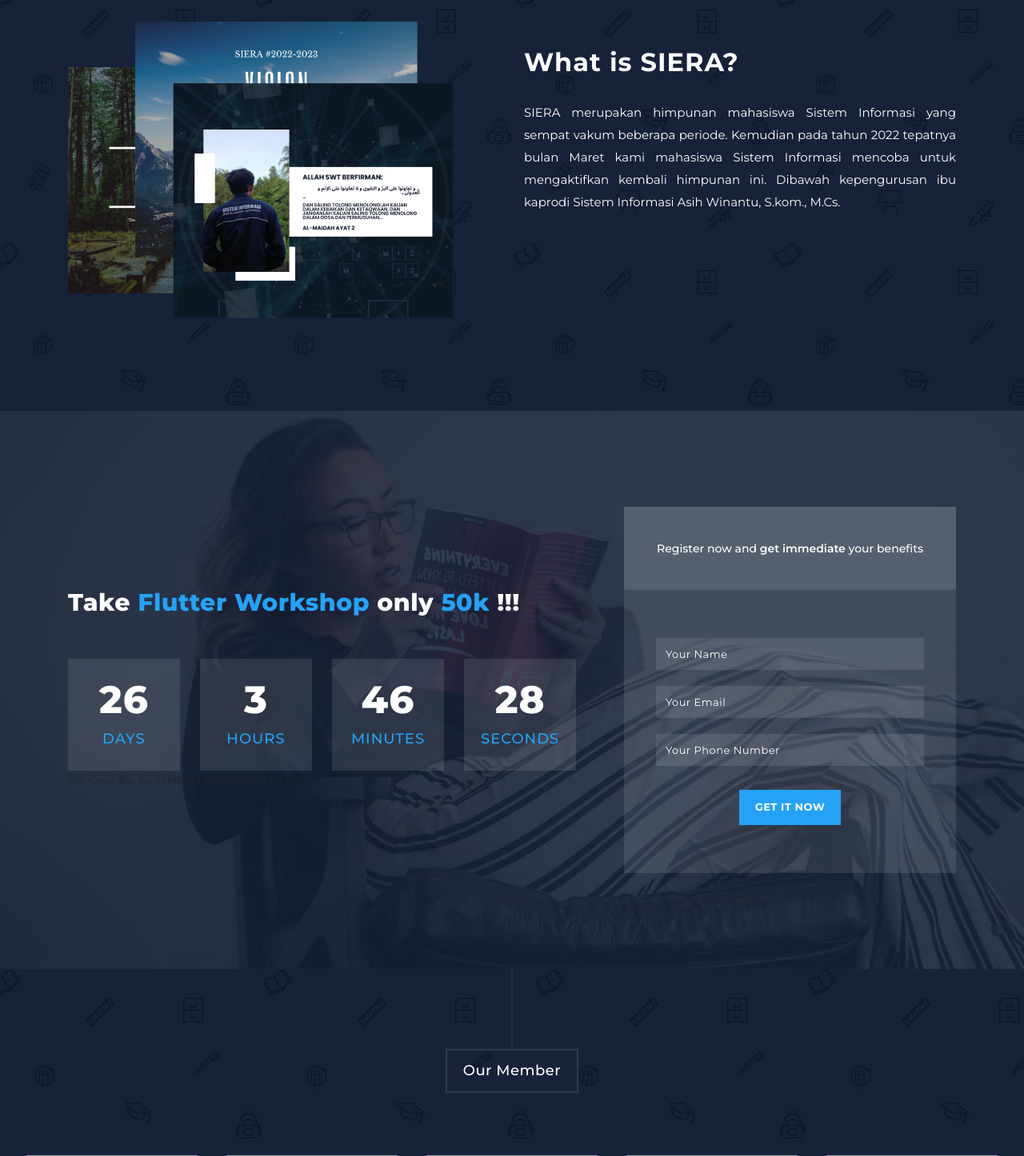
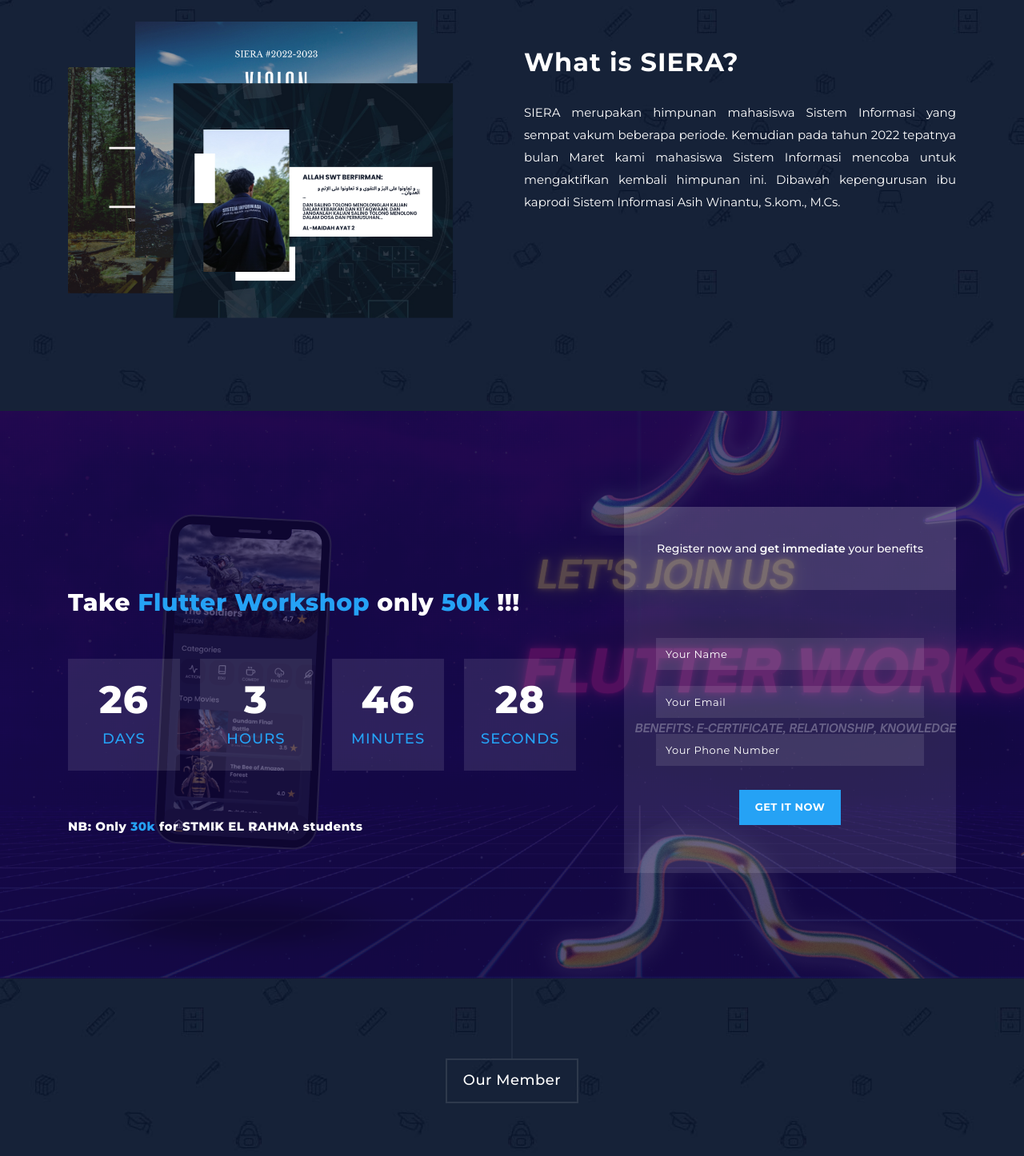
Before and after one commit to hmpsiera/hmpsiera.github.io, a PHP site: page / in a window 1280 px wide. Shown: the part 1149-2595 px from the top of the page at 80% size. Run offline with PHP 8.4, Linux system fonts and the light colour scheme; some libraries are stand-ins or nearby versions; grey boxes are pictures that could not be loaded.

Commit message:
push css
push advice bos
by fajri

```diff
--- a/assets/css/templatemo-grad-school.css
+++ b/assets/css/templatemo-grad-school.css
@@ -8,7 +8,7 @@
 
 
 @import url(fontawesome.css);
-@import url("<link href="https://fonts.googleapis.com/css?family=Montserrat:100,200,300,400,500,600,700,800,900" rel="stylesheet">");
+@import url(https://fonts.googleapis.com/css?family=Montserrat:100,200,300,400,500,600,700,800,900) (rel="stylesheet");
 body {
     font-family: 'Montserrat', sans-serif;
 }
@@ -496,6 +496,7 @@
     background-size: cover;
     padding-bottom: 100px;
 }
+
 
 #tabs {
   text-align: center;
@@ -621,7 +622,7 @@
 /* Coming Soon */
 
 section.coming-soon {
-    background-image: url(../images/coming-soon-bg.jpg);
+    background-image: url(../images/coming-soon-bg.png);
     background-repeat: no-repeat;
     background-size: cover;
     background-color: #172238;
@@ -643,6 +644,21 @@
 section.coming-soon .continer h4 em {
     font-style: normal;
     color: #25a2f5;
+}
+
+section.coming-soon .continer p {
+  margin-top: 50px;
+  font-size: 15px;
+  color: #fff;
+  font-weight: 800;
+  letter-spacing: 0.5px;
+  line-height: 40px;
+  margin-bottom: 50px;
+}
+
+section.coming-soon .continer p em {
+  font-style: normal;
+  color: #25a2f5;
 }
 
 @media screen and (max-width: 767px) {
@@ -792,7 +808,7 @@
 
 
 
-/* Courses */
+/* Contact */
 
 section.courses {
     background-image: url(../images/choosing-bg.jpg);
@@ -1453,6 +1469,15 @@
     padding-bottom: 120px;
 }
 
+section.contact h1{
+  font-size: 50px;
+  color: #fff;
+  font-weight: 800;
+  letter-spacing: 0.5px;
+  line-height: 40px;
+  margin-bottom: 20px;
+}
+
 
 section.contact form {
     background-color: rgba(250,250,250,0.1);
@@ -1592,3 +1617,5 @@
     letter-spacing: 0.25px;
   }
 }
+
+/* Dokumentasi */
```
